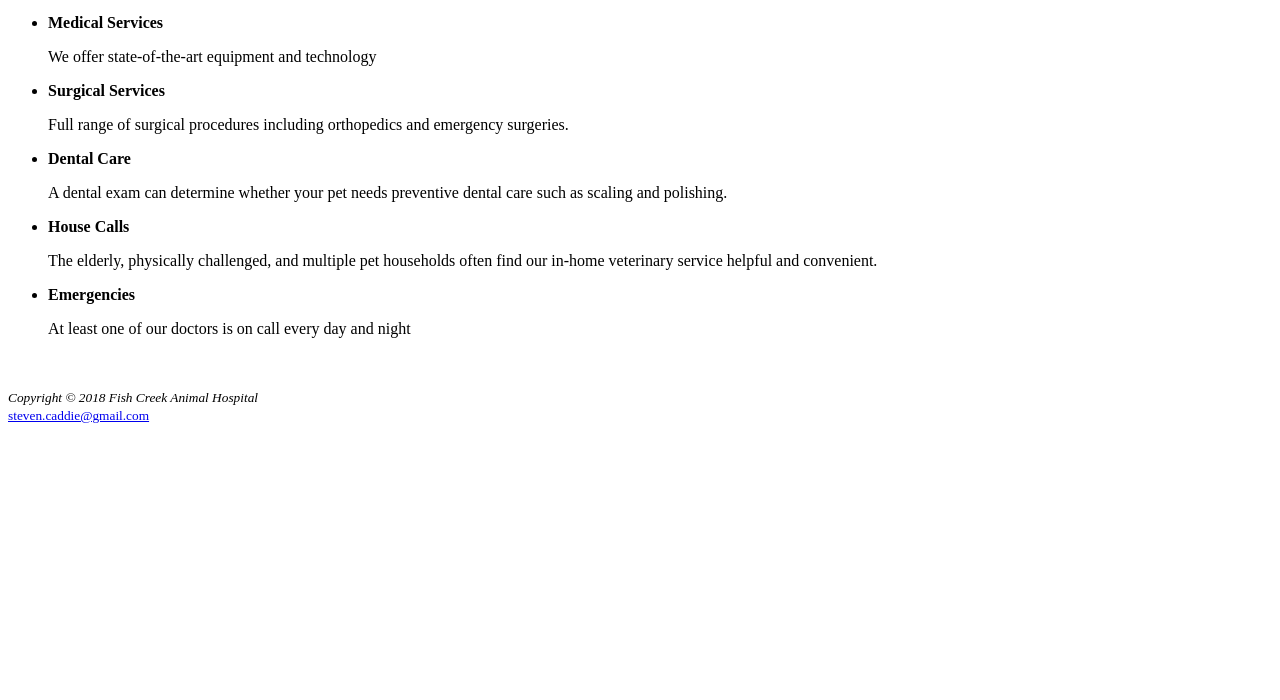
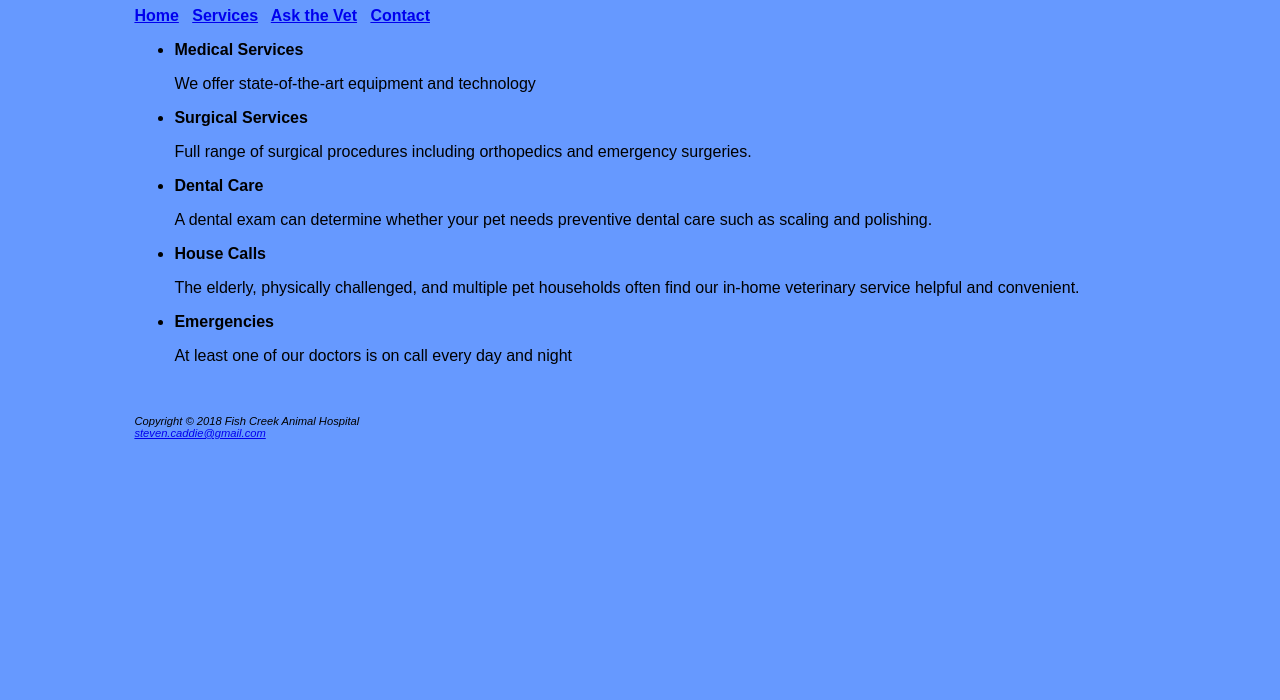
Before and after one commit to StevenCaddy/FishCreek, a plain HTML site: page services.html in a window 1280 px wide. Shown: the part 100-800 px from the top of the page. Drawn offline with Linux system fonts and the light colour scheme.

Commit message:
add wrapper id and category class to css

```diff
--- a/fishcreek.css
+++ b/fishcreek.css
@@ -9,3 +9,5 @@ nav {font-weight: bold;}
 .category {font-weight: bold; background-color: #6699FF; font-color: #003366; font-size: 1.1em;}
 
 footer {font-size: 0.70em; font-style: italic;}
+
+#wrapper {width: 80%; margin-right: auto; margin-left: auto;}
--- a/services.html
+++ b/services.html
@@ -2,17 +2,19 @@
 <html lang="en">
 <head>
 	<title>Fish Creek Animal Hospiatl</title>
+	<link rel="stylesheet" type="text/css" href="fishcreek.css">
 </head>
 <body>
+	<div id="wrapper">
 	<header>
 		<h1>Fish Creek Animal Hospital</h1>
 	</header>
 	<nav>
-		<b>	<a href="index.html">Home</a> &nbsp;
-			<a href="services.html">Services</a> &nbsp;
-			<a href="askthebet.html">Ask the Vet</a> &nbsp;
-			<a href="contact.html">Contact</a>
-		</b>
+		<a href="index.html">Home</a> &nbsp;
+		<a href="services.html">Services</a> &nbsp;
+		<a href="askthebet.html">Ask the Vet</a> &nbsp;
+		<a href="contact.html">Contact</a>
+
 	</nav>
 	<main>
 		<ul>
@@ -27,12 +29,13 @@
 			<li><strong>Emergencies</strong><br>
 				<p>At least one of our doctors is on call every day and night</p><br></li>
 		</ul>
-
+	</main>
 
 	<footer>
-		<small><i>Copyright &copy; 2018 Fish Creek Animal Hospital</i></small><br>
-		<small><a href="mailto:steven.caddie@gmail.com">steven.caddie@gmail.com</a></small>
+		Copyright &copy; 2018 Fish Creek Animal Hospital<br>
+		<a href="mailto:steven.caddie@gmail.com">steven.caddie@gmail.com</a>
 	</footer>
+	</div>
 
 </body>
 </html>
```
Also changed, not shown: index.html (+11 -8 lines).
